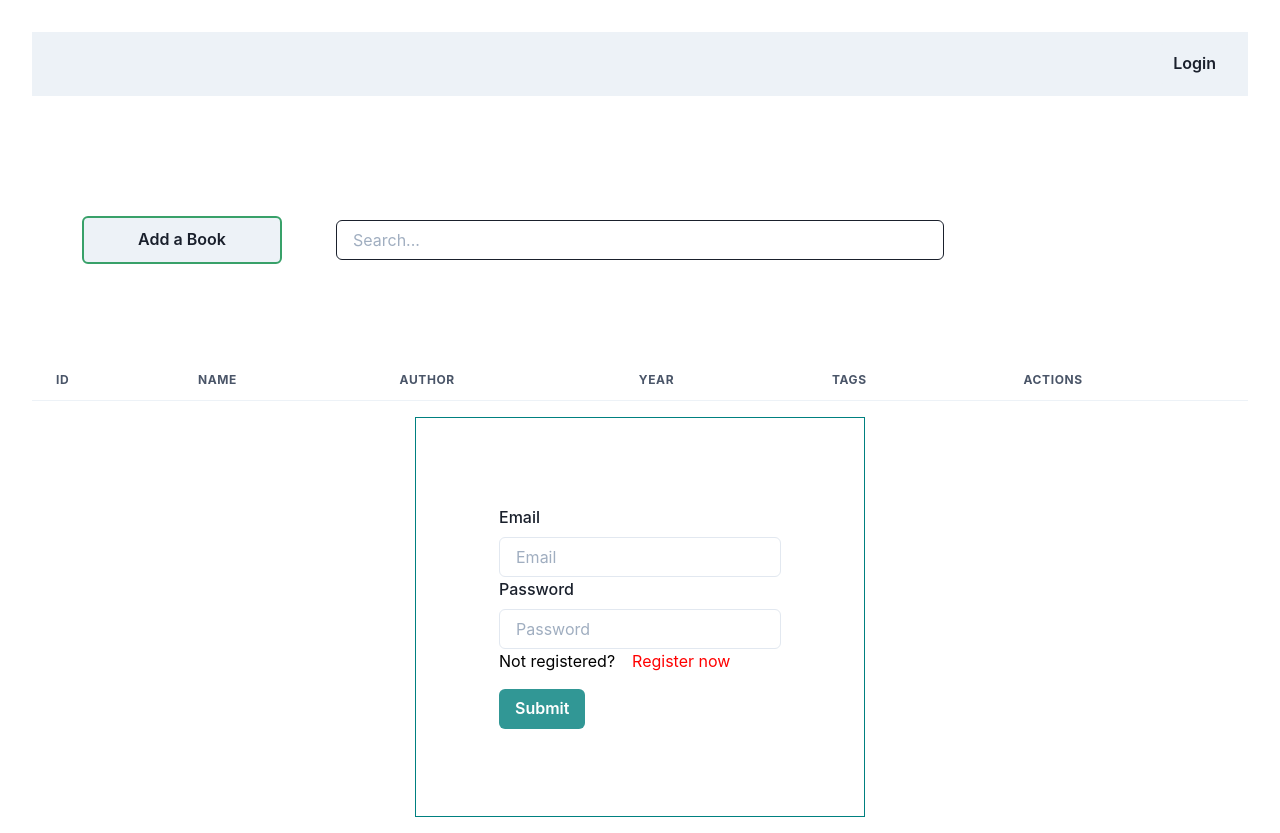
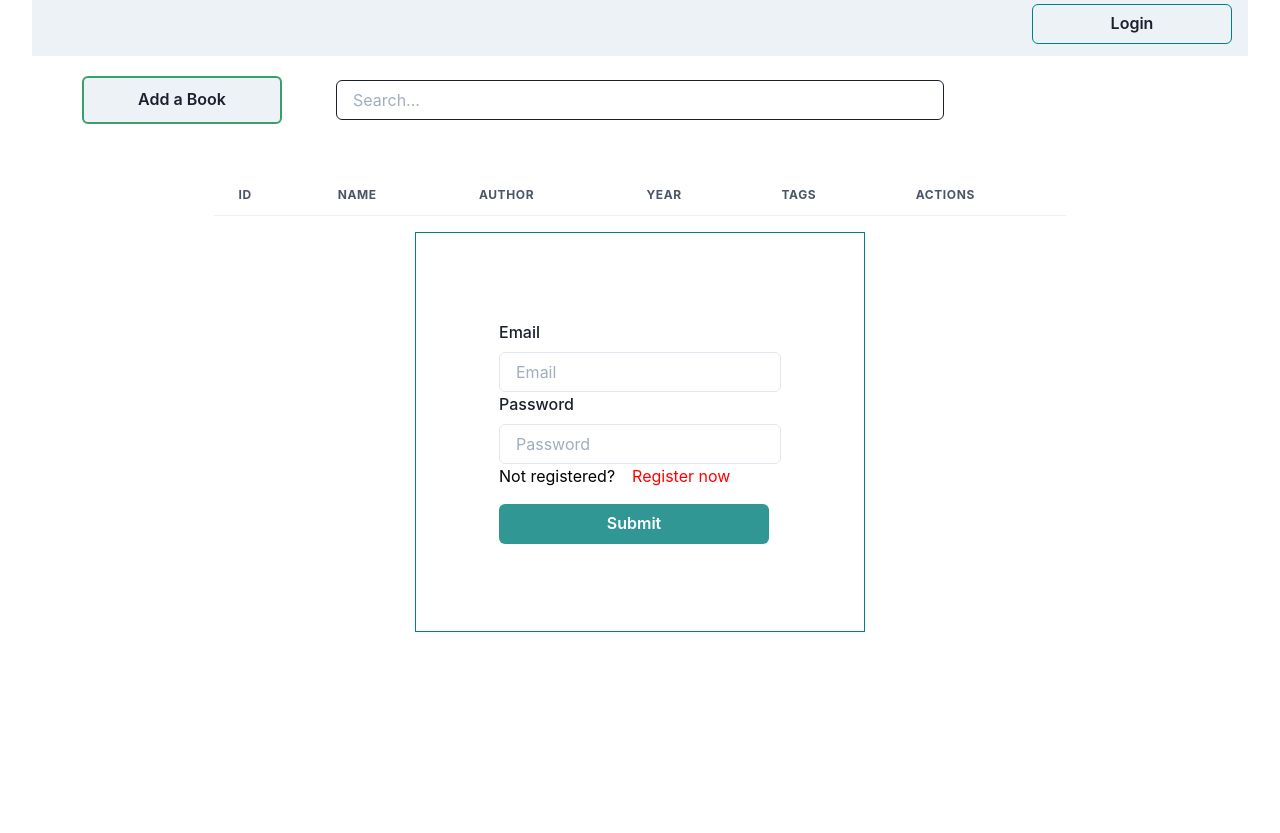
Before and after one commit to flppetkovski/devsy-react-coding-challenge, a React (Create React App) app: page / in a window 1280 px wide. After the commit the page ends 800 px from the top, so only its background shows below. Built offline with nearby package versions, Linux system fonts and the light colour scheme.

Commit message:
login page almost done

```diff
--- a/package.json
+++ b/package.json
@@ -13,7 +13,11 @@
     "react": "^17.0.2",
     "react-dom": "^17.0.2",
     "react-icons": "^3.11.0",
+    "react-redux": "^7.2.6",
+    "react-router-dom": "^6.0.2",
     "react-scripts": "4.0.3",
+    "redux": "^4.1.2",
+    "redux-thunk": "^2.4.1",
     "web-vitals": "^0.2.4"
   },
   "scripts": {
--- a/src/components/HookForm.js
+++ b/src/components/HookForm.js
@@ -6,7 +6,6 @@ import {
   FormControl,
   Input,
   Button,
-  Center,
 } from '@chakra-ui/react';
 
 export default function HookForm() {
@@ -129,7 +128,7 @@ export default function HookForm() {
                 display: 'flex',
                 alignItems: 'baseline',
                 marginRight: '10px',
-                marginLeft: '15px',
+                marginLeft: '-10px',
               }}
             >
               <span
@@ -155,8 +154,7 @@ export default function HookForm() {
           colorScheme="teal"
           isLoading={isSubmitting}
           type="submit"
-          display="block"
-          Width="70px"
+          width="270px"
         >
           Submit
         </Button>
--- a/src/components/Navbar.js
+++ b/src/components/Navbar.js
@@ -5,13 +5,19 @@ export default function Navbar() {
   const [loggedIn, setLoggedIn] = useState(false);
   return (
     <>
-      <Box bg={useColorModeValue('gray.100', 'gray.900')} px={4}>
+      <Box
+        bg={useColorModeValue('gray.100', 'gray.900')}
+        px={4}
+        style={{ marginTop: '-40px' }}
+      >
         <Flex h={16} alignItems={'center'} justifyContent={'space-between'}>
           {loggedIn ? <Box>Email</Box> : <Box>&nbsp;</Box>}
 
           <Flex alignItems={'center'}>
             <Stack direction={'row'} spacing={7}></Stack>
-            <Button>{loggedIn ? 'Logout' : 'Login'}</Button>
+            <Button style={{ border: '1px solid teal', width: '200px' }}>
+              {loggedIn ? 'Logout' : 'Login'}
+            </Button>
           </Flex>
         </Flex>
       </Box>
--- a/src/components/Table.js
+++ b/src/components/Table.js
@@ -11,7 +11,10 @@ import {
 
 const BookTable = () => {
   return (
-    <Table variant="simple">
+    <Table
+      variant="striped"
+      style={{ width: '70%', margin: '0 auto', marginTop: '-45px' }}
+    >
       <Thead>
         <Tr>
           <Th>ID</Th>
--- a/src/pages/Dashboard.js
+++ b/src/pages/Dashboard.js
@@ -2,7 +2,6 @@ import { Box, ChakraProvider, theme, CSSReset, Button } from '@chakra-ui/react';
 import Searchbar from '../components/Searchbar';
 import Navbar from '../components/Navbar';
 import BookTable from '../components/Table';
-import Container from '../components/Container';
 
 const Dashboard = () => {
   return (
@@ -10,6 +9,7 @@ const Dashboard = () => {
       <Box p={4}>
         <CSSReset />
         <Navbar />
+        <div style={{ marginTop: '-100px' }}>
           <Button
             size="md"
             height="48px"
@@ -24,12 +24,14 @@ const Dashboard = () => {
           </Button>
           <Searchbar
             style={{
+              marginBottom: '-560px',
               display: 'inline-block',
               marginTop: '30rem',
               height: '50px',
             }}
           />{' '}
           <BookTable />
+        </div>
       </Box>
     </ChakraProvider>
   );
```
Also changed, not shown: 1 other file (tests, documents, lock files or other folders). Lines whose indentation alone changed are shown as unchanged.
